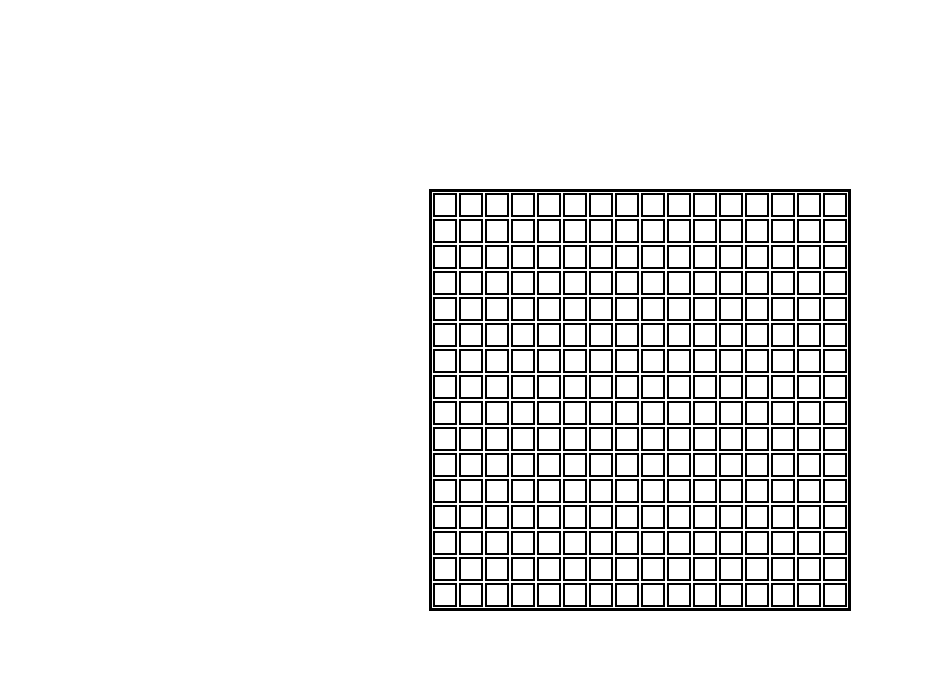
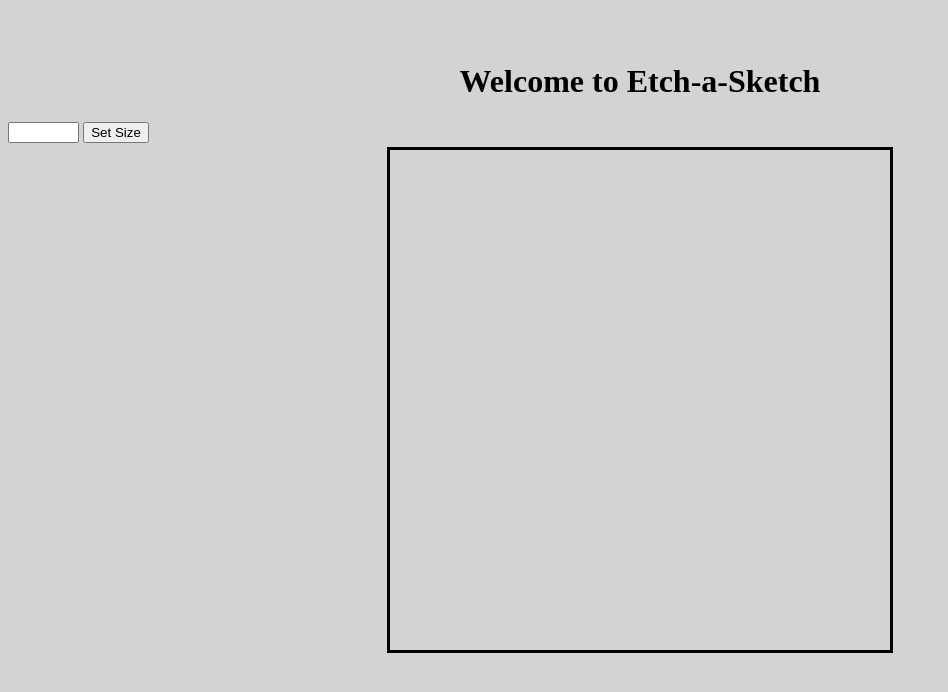
Before and after one commit to JulianRaso/ETCH-A-SKETCH, a plain HTML site: page index.html in a window 1280 px wide. Shown: the whole page, without its empty margins (0-948 px from the left). Drawn offline with Linux system fonts and the light colour scheme.

Commit message:
Almost done

```diff
--- a/index.html
+++ b/index.html
@@ -8,7 +8,13 @@
     <link rel="stylesheet" href="src/style/style.css">
 </head>
 <body>
-       <div id="container" class="container"></div>
+
+    <h1 style="text-align: center;margin-top: 5%;">Welcome to Etch-a-Sketch</h1>
+    <input type="number" id="number" min="16" max="100" style="width: 5%;">
+    <button id="button" onclick="gridBuild()">Set Size</button>
+    <div id="game">
+        <div id="container" class="container"></div>
+    </div>
 
     <script src="src/source.js"></script>
 </body>
--- a/src/source.js
+++ b/src/source.js
@@ -1,19 +1,48 @@
+const body = document.querySelector('#game');
 const content = document.querySelector('#container');
+const grid = document.getElementsByClassName('container');
+const input = document.getElementById('number');
+const set = document.getElementById('button');
+const hover = documet.ge
 
+function gridBuild(){
+    var max = input.value;
 
+    if(max != ""){
 
+        content.style.width = "fit-content";
+        content.style.height = "";
 
-for(var i = 1; i <= 16; i++){
+        content.innerHTML = "";
 
-    for(var j = 1; j<= 16; j++){
+        // Grid Build
+
+        for(var i = 1; i <= max; i++){
+            for(var j = 1; j<= max; j++){
                 const div = document.createElement('div');
 
-        //  div.textContent = j.toString();
                 div.style.border = 'solid 2px'
-        div.style.margin = '1px'
                 div.style.height = '20px'
                 div.style.width = '20px'
 
                 content.appendChild(div);
             }
         }
+
+    }
+
+}
+
+
+//Control of Input value
+
+input.addEventListener("change", number => {
+    if(input.value > 100){
+        input.value = 100;
+    }
+    else if(input.value < 16){
+        input.value = 16;
+    }
+})
+
+//Hover
--- a/src/style/style.css
+++ b/src/style/style.css
@@ -1,10 +1,18 @@
+body{
+    background-color: lightgrey;
 
+}
+
+#number {
+    width: 3em;
+}
 
 .container{
     display: grid;
-    grid-template-columns: repeat(16,1fr);
+    grid-template-columns: repeat(20,1fr);
     border: solid;
-    width: fit-content;
+    width: 500px;
+    height: 500px;
     position: absolute;
     top: 50%;
     left: 50%;
```
Lines whose indentation alone changed are shown as unchanged.
